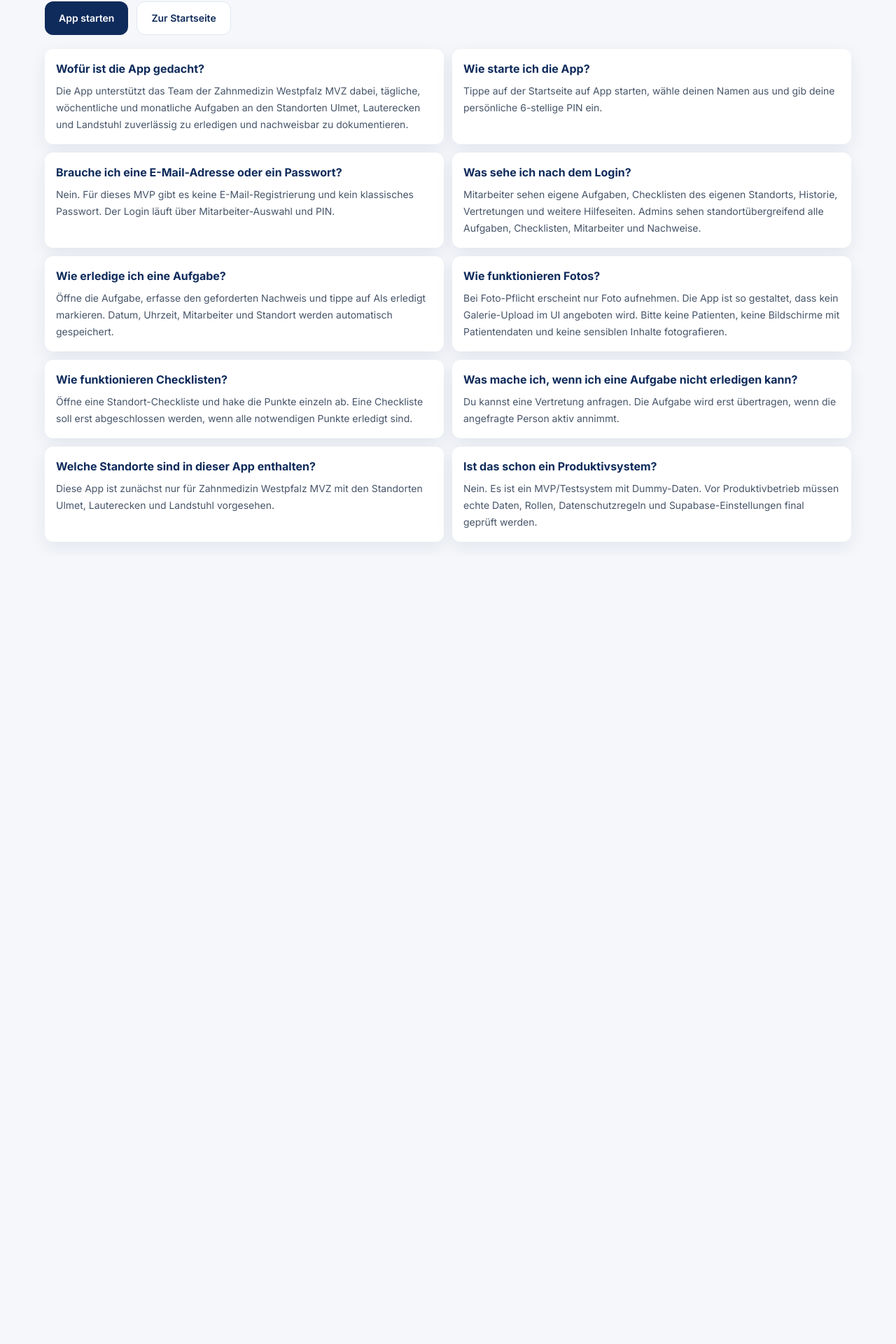
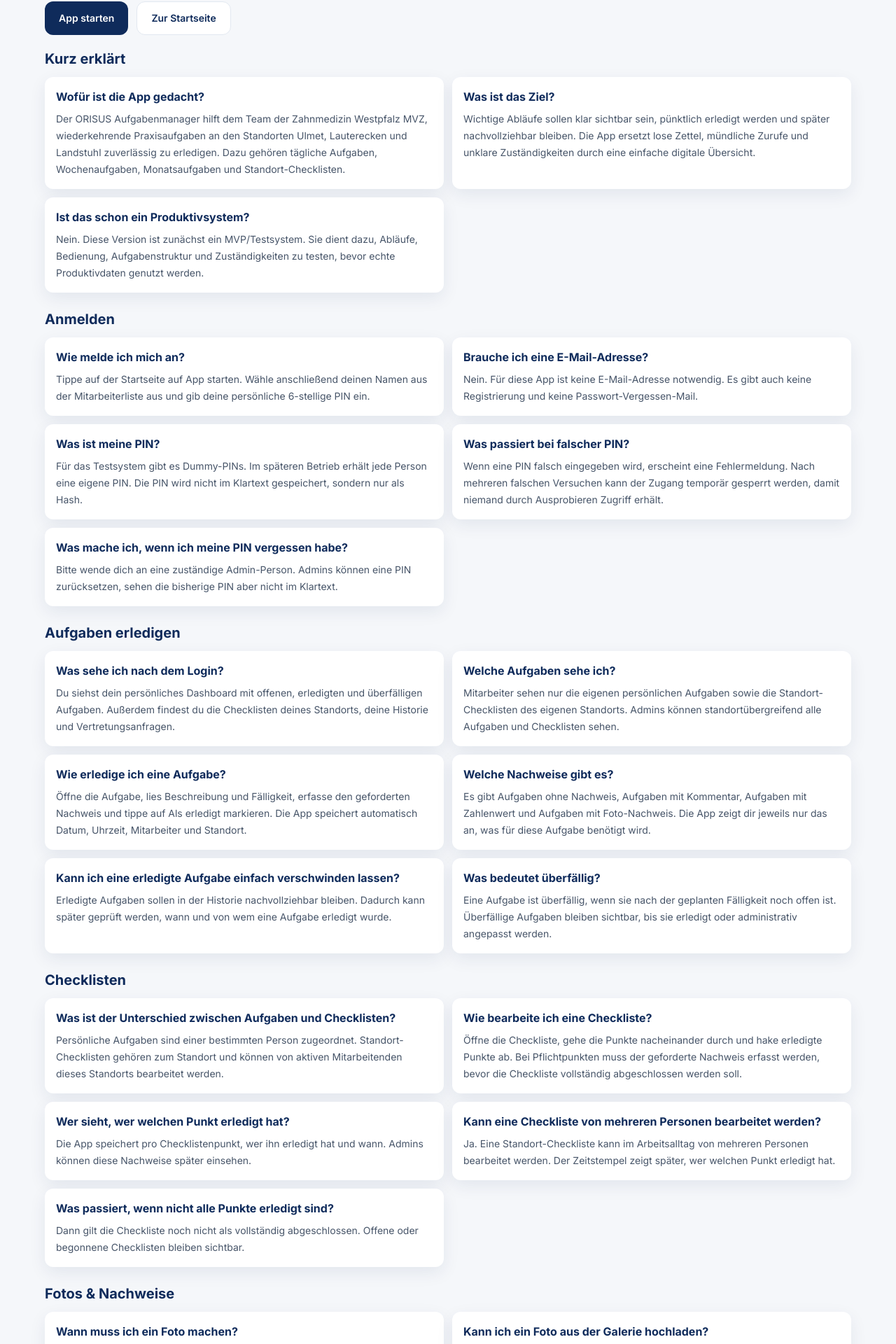
Before and after one commit to SvendNeumann/orisus-aufgabenmanager, a Next.js app: page /faq in a window 1280 px wide. Shown: the part 178-2098 px from the top of the page at 70% size. Before the commit the page ends 972 px from the top, so only its background shows below. Built offline with nearby package versions, Linux system fonts and the light colour scheme.

Commit message:
docs: expand public usage FAQ for employees

```diff
--- a/app/faq/page.tsx
+++ b/app/faq/page.tsx
@@ -1,18 +1,103 @@
 import { ButtonLink, Card, Page } from "@/components/ui";
 
-const faq = [
-  ["Wofür ist die App gedacht?", "Die App unterstützt das Team der Zahnmedizin Westpfalz MVZ dabei, tägliche, wöchentliche und monatliche Aufgaben an den Standorten Ulmet, Lauterecken und Landstuhl zuverlässig zu erledigen und nachweisbar zu dokumentieren."],
-  ["Wie starte ich die App?", "Tippe auf der Startseite auf App starten, wähle deinen Namen aus und gib deine persönliche 6-stellige PIN ein."],
-  ["Brauche ich eine E-Mail-Adresse oder ein Passwort?", "Nein. Für dieses MVP gibt es keine E-Mail-Registrierung und kein klassisches Passwort. Der Login läuft über Mitarbeiter-Auswahl und PIN."],
-  ["Was sehe ich nach dem Login?", "Mitarbeiter sehen eigene Aufgaben, Checklisten des eigenen Standorts, Historie, Vertretungen und weitere Hilfeseiten. Admins sehen standortübergreifend alle Aufgaben, Checklisten, Mitarbeiter und Nachweise."],
-  ["Wie erledige ich eine Aufgabe?", "Öffne die Aufgabe, erfasse den geforderten Nachweis und tippe auf Als erledigt markieren. Datum, Uhrzeit, Mitarbeiter und Standort werden automatisch gespeichert."],
-  ["Wie funktionieren Fotos?", "Bei Foto-Pflicht erscheint nur Foto aufnehmen. Die App ist so gestaltet, dass kein Galerie-Upload im UI angeboten wird. Bitte keine Patienten, keine Bildschirme mit Patientendaten und keine sensiblen Inhalte fotografieren."],
-  ["Wie funktionieren Checklisten?", "Öffne eine Standort-Checkliste und hake die Punkte einzeln ab. Eine Checkliste soll erst abgeschlossen werden, wenn alle notwendigen Punkte erledigt sind."],
-  ["Was mache ich, wenn ich eine Aufgabe nicht erledigen kann?", "Du kannst eine Vertretung anfragen. Die Aufgabe wird erst übertragen, wenn die angefragte Person aktiv annimmt."],
-  ["Welche Standorte sind in dieser App enthalten?", "Diese App ist zunächst nur für Zahnmedizin Westpfalz MVZ mit den Standorten Ulmet, Lauterecken und Landstuhl vorgesehen."],
-  ["Ist das schon ein Produktivsystem?", "Nein. Es ist ein MVP/Testsystem mit Dummy-Daten. Vor Produktivbetrieb müssen echte Daten, Rollen, Datenschutzregeln und Supabase-Einstellungen final geprüft werden."]
+const sections = [
+  {
+    title: "Kurz erklärt",
+    items: [
+      ["Wofür ist die App gedacht?", "Der ORISUS Aufgabenmanager hilft dem Team der Zahnmedizin Westpfalz MVZ, wiederkehrende Praxisaufgaben an den Standorten Ulmet, Lauterecken und Landstuhl zuverlässig zu erledigen. Dazu gehören tägliche Aufgaben, Wochenaufgaben, Monatsaufgaben und Standort-Checklisten."],
+      ["Was ist das Ziel?", "Wichtige Abläufe sollen klar sichtbar sein, pünktlich erledigt werden und später nachvollziehbar bleiben. Die App ersetzt lose Zettel, mündliche Zurufe und unklare Zuständigkeiten durch eine einfache digitale Übersicht."],
+      ["Ist das schon ein Produktivsystem?", "Nein. Diese Version ist zunächst ein MVP/Testsystem. Sie dient dazu, Abläufe, Bedienung, Aufgabenstruktur und Zuständigkeiten zu testen, bevor echte Produktivdaten genutzt werden."]
+    ]
+  },
+  {
+    title: "Anmelden",
+    items: [
+      ["Wie melde ich mich an?", "Tippe auf der Startseite auf App starten. Wähle anschließend deinen Namen aus der Mitarbeiterliste aus und gib deine persönliche 6-stellige PIN ein."],
+      ["Brauche ich eine E-Mail-Adresse?", "Nein. Für diese App ist keine E-Mail-Adresse notwendig. Es gibt auch keine Registrierung und keine Passwort-Vergessen-Mail."],
+      ["Was ist meine PIN?", "Für das Testsystem gibt es Dummy-PINs. Im späteren Betrieb erhält jede Person eine eigene PIN. Die PIN wird nicht im Klartext gespeichert, sondern nur als Hash."],
+      ["Was passiert bei falscher PIN?", "Wenn eine PIN falsch eingegeben wird, erscheint eine Fehlermeldung. Nach mehreren falschen Versuchen kann der Zugang temporär gesperrt werden, damit niemand durch Ausprobieren Zugriff erhält."],
+      ["Was mache ich, wenn ich meine PIN vergessen habe?", "Bitte wende dich an eine zuständige Admin-Person. Admins können eine PIN zurücksetzen, sehen die bisherige PIN aber nicht im Klartext."]
+    ]
+  },
+  {
+    title: "Aufgaben erledigen",
+    items: [
+      ["Was sehe ich nach dem Login?", "Du siehst dein persönliches Dashboard mit offenen, erledigten und überfälligen Aufgaben. Außerdem findest du die Checklisten deines Standorts, deine Historie und Vertretungsanfragen."],
+      ["Welche Aufgaben sehe ich?", "Mitarbeiter sehen nur die eigenen persönlichen Aufgaben sowie die Standort-Checklisten des eigenen Standorts. Admins können standortübergreifend alle Aufgaben und Checklisten sehen."],
+      ["Wie erledige ich eine Aufgabe?", "Öffne die Aufgabe, lies Beschreibung und Fälligkeit, erfasse den geforderten Nachweis und tippe auf Als erledigt markieren. Die App speichert automatisch Datum, Uhrzeit, Mitarbeiter und Standort."],
+      ["Welche Nachweise gibt es?", "Es gibt Aufgaben ohne Nachweis, Aufgaben mit Kommentar, Aufgaben mit Zahlenwert und Aufgaben mit Foto-Nachweis. Die App zeigt dir jeweils nur das an, was für diese Aufgabe benötigt wird."],
+      ["Kann ich eine erledigte Aufgabe einfach verschwinden lassen?", "Erledigte Aufgaben sollen in der Historie nachvollziehbar bleiben. Dadurch kann später geprüft werden, wann und von wem eine Aufgabe erledigt wurde."],
+      ["Was bedeutet überfällig?", "Eine Aufgabe ist überfällig, wenn sie nach der geplanten Fälligkeit noch offen ist. Überfällige Aufgaben bleiben sichtbar, bis sie erledigt oder administrativ angepasst werden."]
+    ]
+  },
+  {
+    title: "Checklisten",
+    items: [
+      ["Was ist der Unterschied zwischen Aufgaben und Checklisten?", "Persönliche Aufgaben sind einer bestimmten Person zugeordnet. Standort-Checklisten gehören zum Standort und können von aktiven Mitarbeitenden dieses Standorts bearbeitet werden."],
+      ["Wie bearbeite ich eine Checkliste?", "Öffne die Checkliste, gehe die Punkte nacheinander durch und hake erledigte Punkte ab. Bei Pflichtpunkten muss der geforderte Nachweis erfasst werden, bevor die Checkliste vollständig abgeschlossen werden soll."],
+      ["Wer sieht, wer welchen Punkt erledigt hat?", "Die App speichert pro Checklistenpunkt, wer ihn erledigt hat und wann. Admins können diese Nachweise später einsehen."],
+      ["Kann eine Checkliste von mehreren Personen bearbeitet werden?", "Ja. Eine Standort-Checkliste kann im Arbeitsalltag von mehreren Personen bearbeitet werden. Der Zeitstempel zeigt später, wer welchen Punkt erledigt hat."],
+      ["Was passiert, wenn nicht alle Punkte erledigt sind?", "Dann gilt die Checkliste noch nicht als vollständig abgeschlossen. Offene oder begonnene Checklisten bleiben sichtbar."]
+    ]
+  },
+  {
+    title: "Fotos & Nachweise",
+    items: [
+      ["Wann muss ich ein Foto machen?", "Nur wenn eine Aufgabe oder ein Checklistenpunkt ausdrücklich einen Foto-Nachweis verlangt. Dann erscheint ein Button Foto aufnehmen."],
+      ["Kann ich ein Foto aus der Galerie hochladen?", "Nein. Die App soll im UI nur Foto aufnehmen anbieten. Der Nachweis soll möglichst direkt im Moment der Aufgabe entstehen und nicht aus alten Bildern importiert werden."],
+      ["Was darf ich fotografieren?", "Nur den konkreten, unkritischen Nachweis zur Aufgabe, zum Beispiel einen gereinigten Bereich, einen aufgefüllten Schrank oder einen dokumentationsfreien Sachzustand."],
+      ["Was darf ich nicht fotografieren?", "Keine Patienten, keine Patientennamen, keine Behandlungsunterlagen, keine Monitore mit Patientendaten, keine Karteikarten, keine sensiblen personenbezogenen Informationen und keine privaten Inhalte."],
+      ["Was passiert mit Foto-Nachweisen?", "Foto-Nachweise werden im vorgesehenen Speicherbereich der App abgelegt und mit der jeweiligen Aufgabe, dem Standort, dem Mitarbeiter und einem Zeitstempel verknüpft."],
+      ["Wer kann Fotos sehen?", "Mitarbeitende sehen eigene Nachweise im passenden Kontext. Admins können Nachweise standortübergreifend einsehen, damit Aufgaben und Checklisten nachvollziehbar bleiben."],
+      ["Was mache ich, wenn versehentlich etwas Sensibles fotografiert wurde?", "Bitte sofort einer zuständigen Admin-Person Bescheid geben. Solche Inhalte müssen geprüft und bei Bedarf gelöscht oder aus dem System entfernt werden."]
+    ]
+  },
+  {
+    title: "Datenschutz & Speicherung",
+    items: [
+      ["Werden Patientendaten gespeichert?", "Nein. Die App ist nicht dafür gedacht, Patientendaten zu erfassen. Es sollen ausschließlich interne Aufgaben, Checklisten, Nachweise und Zeitstempel dokumentiert werden."],
+      ["Welche Daten werden gespeichert?", "Gespeichert werden zum Beispiel Mitarbeiter, Standort, Aufgabe oder Checklistenpunkt, Status, Datum, Uhrzeit, Kommentar, Zahlenwert und gegebenenfalls eine Foto-URL."],
+      ["Warum wird mein Name gespeichert?", "Damit nachvollziehbar ist, wer eine Aufgabe oder einen Checklistenpunkt erledigt hat. Das ist wichtig für Qualität, Organisation und interne Nachweise."],
+      ["Wird meine PIN gespeichert?", "Die PIN wird nicht im Klartext gespeichert. Im echten Betrieb wird nur ein technischer Hash gespeichert. Admins können die PIN zurücksetzen, aber nicht auslesen."],
+      ["Wie lange bleiben Daten gespeichert?", "Für das MVP ist noch keine finale Löschfrist festgelegt. Vor Produktivbetrieb sollten Aufbewahrungsfristen, Löschkonzept und Zuständigkeiten verbindlich festgelegt werden."],
+      ["Ist die App für private Nachrichten gedacht?", "Nein. Die App ist kein Chat, kein Ticketsystem und kein privater Kommunikationskanal. Bitte nur aufgabenbezogene Informationen eintragen."],
+      ["Darf ich sensible Informationen in Kommentare schreiben?", "Nein. Kommentare sollen kurz, sachlich und aufgabenbezogen sein. Keine Patientennamen, Diagnosen, Telefonnummern, privaten Informationen oder sonstige sensiblen Inhalte eintragen."],
+      ["Wo werden die Daten gespeichert?", "Die technische Speicherung ist für Supabase vorgesehen. Foto-Nachweise werden im Supabase Storage Bucket der App abgelegt. Für den Produktivbetrieb müssen Projekt, Region, Zugriffsrechte und Datenschutzkonzept final geprüft werden."]
+    ]
+  },
+  {
+    title: "Vertretungen",
+    items: [
+      ["Was ist eine Vertretung?", "Wenn du eine Aufgabe nicht erledigen kannst, kannst du eine andere aktive Person als Vertretung anfragen."],
+      ["Wird die Aufgabe sofort übertragen?", "Nein. Die Aufgabe bleibt bei dir, bis die angefragte Person aktiv annimmt. Erst dann wechselt die Verantwortung."],
+      ["Was passiert bei Ablehnung?", "Wenn die Vertretung ablehnt, bleibt die Aufgabe bei der ursprünglichen Person. Sie muss dann selbst erledigt oder erneut angefragt werden."],
+      ["Sieht der Admin Vertretungen?", "Ja. Admins können Vertretungsanfragen, angenommene Vertretungen und abgelehnte Vertretungen einsehen."],
+      ["Wer wird als erledigende Person gespeichert?", "Gespeichert wird die Person, die die Aufgabe tatsächlich erledigt hat. Die ursprüngliche Verantwortung bleibt trotzdem nachvollziehbar."]
+    ]
+  },
+  {
+    title: "Rollen & Sichtbarkeit",
+    items: [
+      ["Was kann ein Mitarbeiter sehen?", "Mitarbeiter sehen die eigenen Aufgaben, Standort-Checklisten des eigenen Standorts, eigene Historie, Vertretungen, FAQ und Menüfunktionen."],
+      ["Was kann ein Admin sehen?", "Admins können alle Standorte, Mitarbeiter, Aufgaben, Checklisten, Erledigungen, Nachweise, Fotos und Vertretungen sehen und verwalten."],
+      ["Warum sieht ein Admin mehr?", "Admins brauchen die standortübergreifende Übersicht, um offene und überfällige Aufgaben, Nachweise, Mitarbeiterverwaltung und Qualitätssicherung zu steuern."],
+      ["Kann ein Mitarbeiter Aufgaben für andere Standorte sehen?", "Nein. Im vorgesehenen Betrieb sehen Mitarbeitende nur Inhalte des eigenen Standorts und eigene persönliche Aufgaben."],
+      ["Welche Standorte gehören zu dieser App?", "Diese App ist zunächst nur für Zahnmedizin Westpfalz MVZ mit Ulmet, Lauterecken und Landstuhl gedacht. Andere MVZs sollen später getrennte App-Instanzen erhalten."]
+    ]
+  },
+  {
+    title: "Gute Nutzung im Alltag",
+    items: [
+      ["Wann sollte ich Aufgaben erledigen?", "Am besten direkt dann, wenn die Aufgabe im Praxisablauf erledigt wurde. So bleiben Nachweise und Zeitstempel korrekt und nachvollziehbar."],
+      ["Was schreibe ich in Kommentare?", "Nur kurze sachliche Hinweise, zum Beispiel Material nachbestellt, Temperatur kontrolliert oder Rücksprache mit Leitung erfolgt. Keine Patientendaten eintragen."],
+      ["Was mache ich bei technischen Problemen?", "Bitte der zuständigen Admin-Person melden, was passiert ist, bei welchem Schritt es auftrat und welches Gerät genutzt wurde."],
+      ["Was mache ich, wenn eine Aufgabe falsch ist?", "Nicht selbst improvisieren. Bitte an Standortleitung oder Admin melden, damit Aufgabe, Fälligkeit oder Zuständigkeit sauber angepasst werden."],
+      ["Muss ich mich abmelden?", "Ja, besonders auf gemeinsam genutzten Geräten. Nutze im Menü die Abmelden-Funktion, damit niemand unter deinem Namen arbeitet."],
+      ["Kann ich die App auf dem Handy nutzen?", "Ja. Die App ist mobile-first gestaltet und soll auf dem Smartphone einfach bedienbar sein. Admin-Seiten sind zusätzlich für größere Bildschirme optimiert."]
+    ]
+  }
 ];
 
 export default function PublicFaqPage() {
-  return <Page title="FAQ & Nutzung" subtitle="Kurze Anleitung für Mitarbeitende vor dem Login."><div className="mb-5 flex flex-col gap-3 sm:flex-row"><ButtonLink href="/login">App starten</ButtonLink><ButtonLink href="/" secondary>Zur Startseite</ButtonLink></div><div className="grid gap-3 lg:grid-cols-2">{faq.map(([question, answer]) => <Card key={question}><p className="font-bold text-navy">{question}</p><p className="mt-2 text-sm leading-6 text-slate-600">{answer}</p></Card>)}</div></Page>;
+  return <Page title="FAQ & Nutzung" subtitle="Ausführliche Anleitung für Mitarbeitende vor dem Login."><div className="mb-5 flex flex-col gap-3 sm:flex-row"><ButtonLink href="/login">App starten</ButtonLink><ButtonLink href="/" secondary>Zur Startseite</ButtonLink></div><div className="space-y-6">{sections.map((section) => <section key={section.title}><h2 className="mb-3 text-xl font-bold text-navy">{section.title}</h2><div className="grid gap-3 lg:grid-cols-2">{section.items.map(([question, answer]) => <Card key={question}><p className="font-bold text-navy">{question}</p><p className="mt-2 text-sm leading-6 text-slate-600">{answer}</p></Card>)}</div></section>)}</div></Page>;
 }
```
